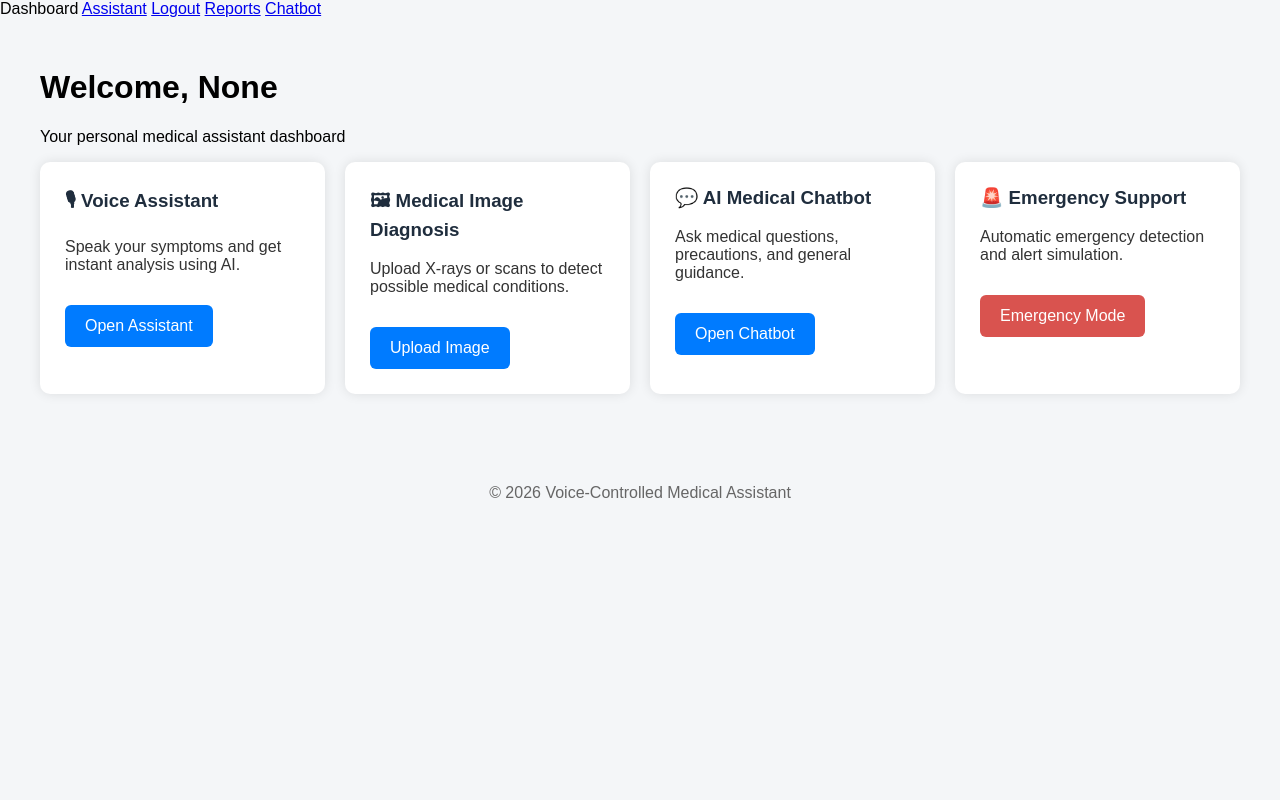
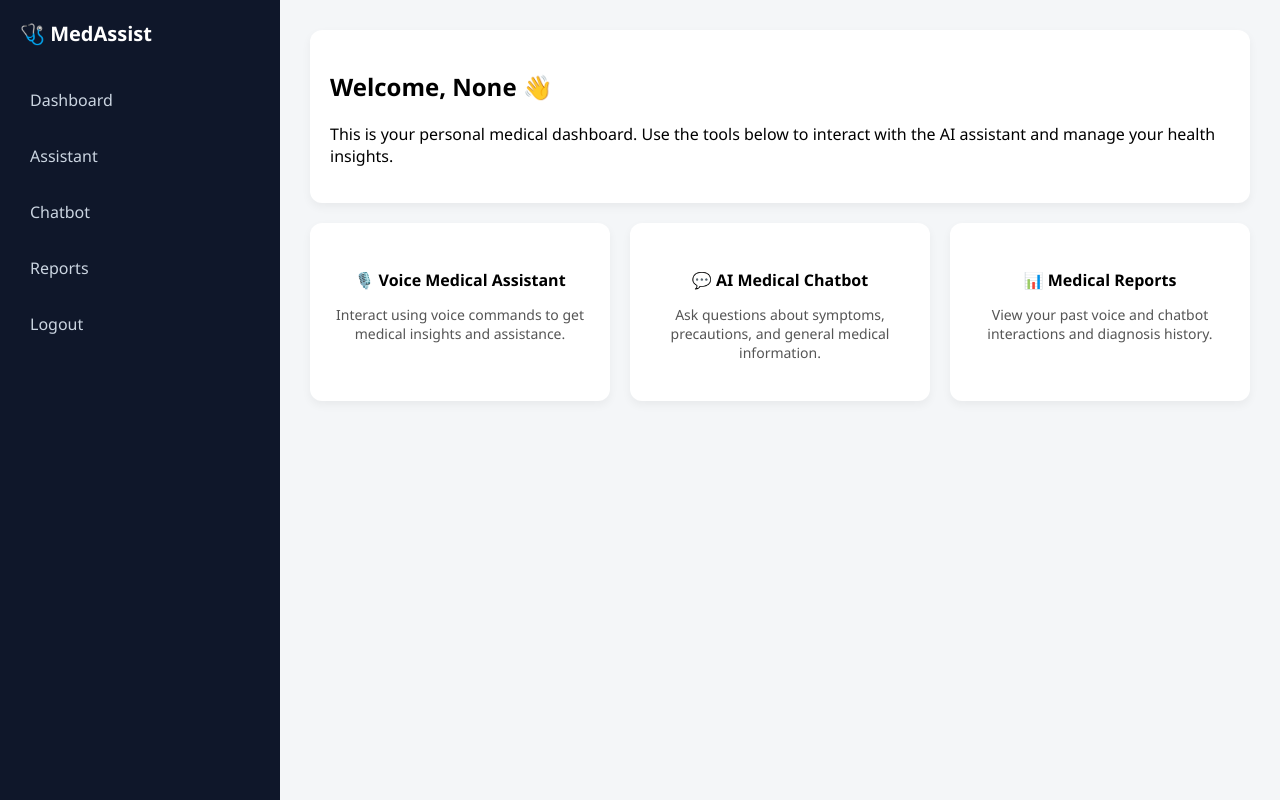
Before and after one commit to Yashwanthg876/voice-medical-assistant, a Flask app: page /dashboard in a window 1280 px wide. Run offline with Flask 3, Linux system fonts and the light colour scheme.

Commit message:
Redesign dashboard UI with professional layout and sidebar navigation

```diff
--- a/templates/base.html
+++ b/templates/base.html
@@ -2,127 +2,112 @@
 <html lang="en">
 <head>
     <meta charset="UTF-8">
-    <title>{{ title if title else "Medical Assistant" }}</title>
-    <meta name="viewport" content="width=device-width, initial-scale=1.0">
-
+    <title>Voice Medical Assistant</title>
     <style>
         body {
             margin: 0;
-            font-family: Arial, Helvetica, sans-serif;
+            font-family: "Segoe UI", Arial, sans-serif;
             background-color: #f4f6f8;
         }
 
-        /* ===== NAVBAR ===== */
-        .navbar {
-            background-color: #1f2d3d;
-            color: white;
-            padding: 15px 25px;
+        .layout {
             display: flex;
-            justify-content: space-between;
-            align-items: center;
+            height: 100vh;
         }
 
-        .navbar h2 {
-            margin: 0;
-            font-size: 22px;
+        /* Sidebar */
+        .sidebar {
+            width: 240px;
+            background-color: #0f172a;
+            color: white;
+            padding: 20px;
         }
 
-        .navbar a {
-            color: white;
-            text-decoration: none;
-            margin-left: 20px;
-            font-size: 16px;
+        .sidebar h2 {
+            margin-top: 0;
+            font-size: 20px;
+            margin-bottom: 30px;
         }
 
-        .navbar a:hover {
-            text-decoration: underline;
+        .sidebar a {
+            display: block;
+            color: #cbd5e1;
+            text-decoration: none;
+            padding: 12px 10px;
+            border-radius: 6px;
+            margin-bottom: 10px;
         }
 
-        /* ===== PAGE CONTENT ===== */
-        .container {
-            padding: 30px;
-            max-width: 1200px;
-            margin: auto;
+        .sidebar a:hover {
+            background-color: #1e293b;
+            color: white;
         }
 
-        /* ===== CARDS ===== */
-        .cards {
-            display: grid;
-            grid-template-columns: repeat(auto-fit, minmax(250px, 1fr));
-            gap: 20px;
+        /* Main content */
+        .main {
+            flex: 1;
+            padding: 30px;
+            overflow-y: auto;
         }
 
+        /* Cards */
         .card {
             background: white;
-            padding: 25px;
-            border-radius: 10px;
-            box-shadow: 0 0 12px rgba(0,0,0,0.1);
+            padding: 20px;
+            border-radius: 12px;
+            box-shadow: 0 4px 10px rgba(0,0,0,0.05);
+            margin-bottom: 20px;
         }
 
         .card h3 {
             margin-top: 0;
-            color: #1f2d3d;
         }
 
-        .card p {
-            font-size: 16px;
-            color: #333;
+        .grid {
+            display: grid;
+            grid-template-columns: repeat(auto-fit, minmax(220px, 1fr));
+            gap: 20px;
         }
 
-        /* ===== BUTTONS ===== */
-        .btn {
-            display: inline-block;
-            margin-top: 15px;
-            padding: 12px 20px;
-            background-color: #007bff;
-            color: white;
-            border-radius: 6px;
-            text-decoration: none;
-            font-size: 16px;
+        .feature-card {
+            text-align: center;
+            padding: 25px;
+            cursor: pointer;
+            transition: transform 0.2s, box-shadow 0.2s;
         }
 
-        .btn:hover {
-            background-color: #0056b3;
+        .feature-card:hover {
+            transform: translateY(-5px);
+            box-shadow: 0 8px 20px rgba(0,0,0,0.1);
         }
 
-        .btn-danger {
-            background-color: #d9534f;
+        .feature-card h4 {
+            margin-bottom: 10px;
         }
 
-        .btn-danger:hover {
-            background-color: #c9302c;
-        }
-
-        /* ===== FOOTER ===== */
-        .footer {
-            text-align: center;
-            padding: 20px;
-            color: #666;
-            margin-top: 40px;
+        .feature-card p {
+            color: #555;
+            font-size: 14px;
         }
     </style>
 </head>
 <body>
 
-<!-- ===== NAVBAR ===== -->
-<div class="navb>
-    <h2>🩺 Medical Assistant</h2>
-    <div>
+<div class="layout">
+    <!-- Sidebar -->
+    <div class="sidebar">
+        <h2>🩺 MedAssist</h2>
         <a href="/dashboard">Dashboard</a>
-        <a href="/">Assistant</a>
+        <a href="/assistant">Assistant</a>
+        <a href="/chatbot">Chatbot</a>
+        <a href="/reports">Reports</a>
         <a href="/logout">Logout</a>
-        <a href="/reports">Reports</a>
-        <a href="/chatbot">Chatbot</a>
     </div>
-</div>
 
-<!-- ===== PAGE CONTENT ===== -->
-<div class="container">
-    {% block content %}{% endblock %}
-</div>
-
-<div class="footer">
-    © 2026 Voice-Controlled Medical Assistant
+    <!-- Main content -->
+    <div class="main">
+        {% block content %}{% endblock %}
+    </div>
 </div>
 
 </body>
--- a/templates/dashboard.html
+++ b/templates/dashboard.html
@@ -1,43 +1,35 @@
 {% extends "base.html" %}
 {% block content %}
 
-<h1>Welcome, {{ name }}</h1>
-<p>Your personal medical assistant dashboard</p>
+<div class="card">
+    <h2>Welcome, {{ name }} 👋</h2>
+    <p>
+        This is your personal medical dashboard.
+        Use the tools below to interact with the AI assistant and manage your health insights.
+    </p>
+</div>
 
-<div class="cards">
-
-    <div class="card">
-        <h3>🎙 Voice Assistant</h3>
+<div class="grid">
+    <div class="card feature-card" onclick="location.href='/assistant'">
+        <h4>🎙️ Voice Medical Assistant</h4>
         <p>
-            Speak your symptoms and get instant analysis using AI.
+            Interact using voice commands to get medical insights and assistance.
         </p>
-        <a href="/" class="btn">Open Assistant</a>
     </div>
 
-    <div class="card">
-        <h3>🖼 Medical Image Diagnosis</h3>
+    <div class="card feature-card" onclick="location.href='/chatbot'">
+        <h4>💬 AI Medical Chatbot</h4>
         <p>
-            Upload X-rays or scans to detect possible medical conditions.
+            Ask questions about symptoms, precautions, and general medical information.
         </p>
-        <a href="/" class="btn">Upload Image</a>
     </div>
 
-    <div class="card">
-        <h3>💬 AI Medical Chatbot</h3>
+    <div class="card feature-card" onclick="location.href='/reports'">
+        <h4>📊 Medical Reports</h4>
         <p>
-            Ask medical questions, precautions, and general guidance.
+            View your past voice and chatbot interactions and diagnosis history.
         </p>
-        <a href="#" class="btn">Open Chatbot</a>
     </div>
-
-    <div class="card">
-        <h3>🚨 Emergency Support</h3>
-        <p>
-            Automatic emergency detection and alert simulation.
-        </p>
-        <a href="/" class="btn btn-danger">Emergency Mode</a>
-    </div>
-
 </div>
 
 {% endblock %}
```
